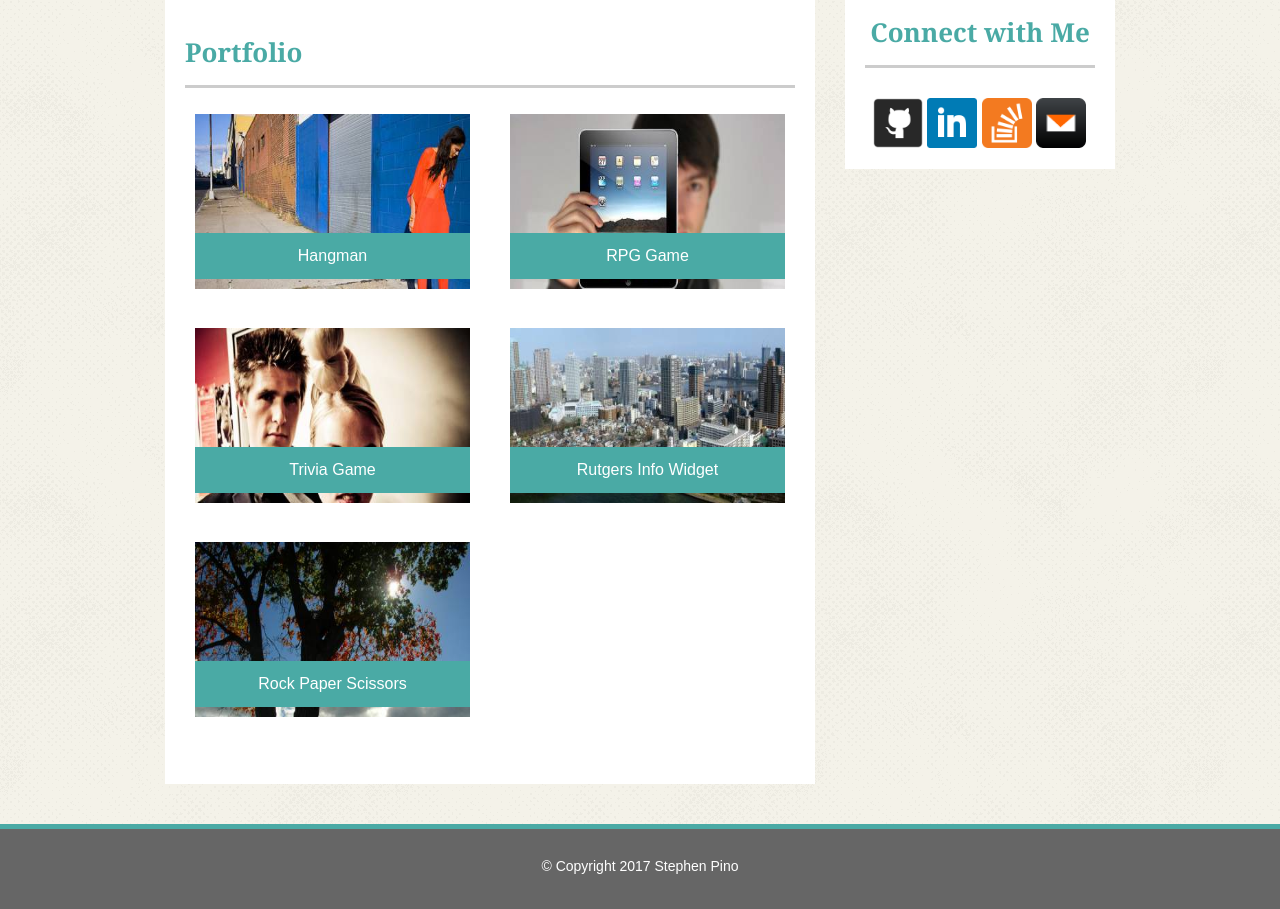
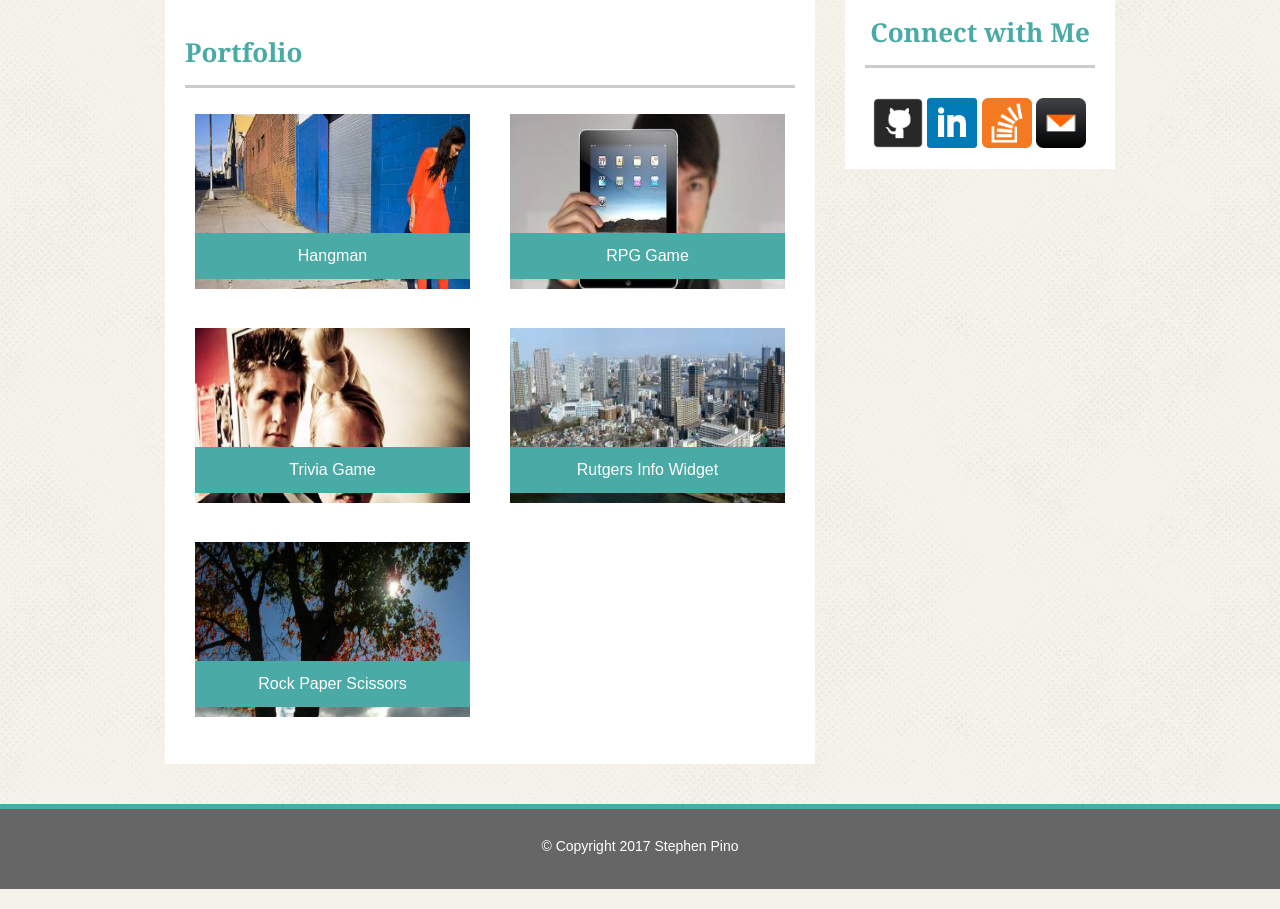
Before and after one commit to StephenPino/Basic-Portfolio, a PHP site: page /portfolio.html in a window 1280 px wide. Shown: the part 99-1008 px from the top of the page. Run offline with PHP 8.4, Linux system fonts and the light colour scheme.

Commit message:
changed some margins and container height

```diff
--- a/assets/css/style.css
+++ b/assets/css/style.css
@@ -59,6 +59,8 @@ p {
 	color:#777777;
 	line-height: 175%;
 	margin: 10px;
+	margin-right: 20px;
+	margin-left: 20px;
 
 }
 
@@ -203,7 +205,7 @@ textarea {
 	clear: both;
 	float: left;
 	width: 650px;
-	height: 550px;
+	height: 570px;
 	background-color: #ffffff;
 	margin-left: 0;
 	margin-top: 20px;
@@ -211,7 +213,7 @@ textarea {
 }
 
 #mainContainerPortfolio {
-	height: 785px;
+	height: 765px;
 
 }
 
```
